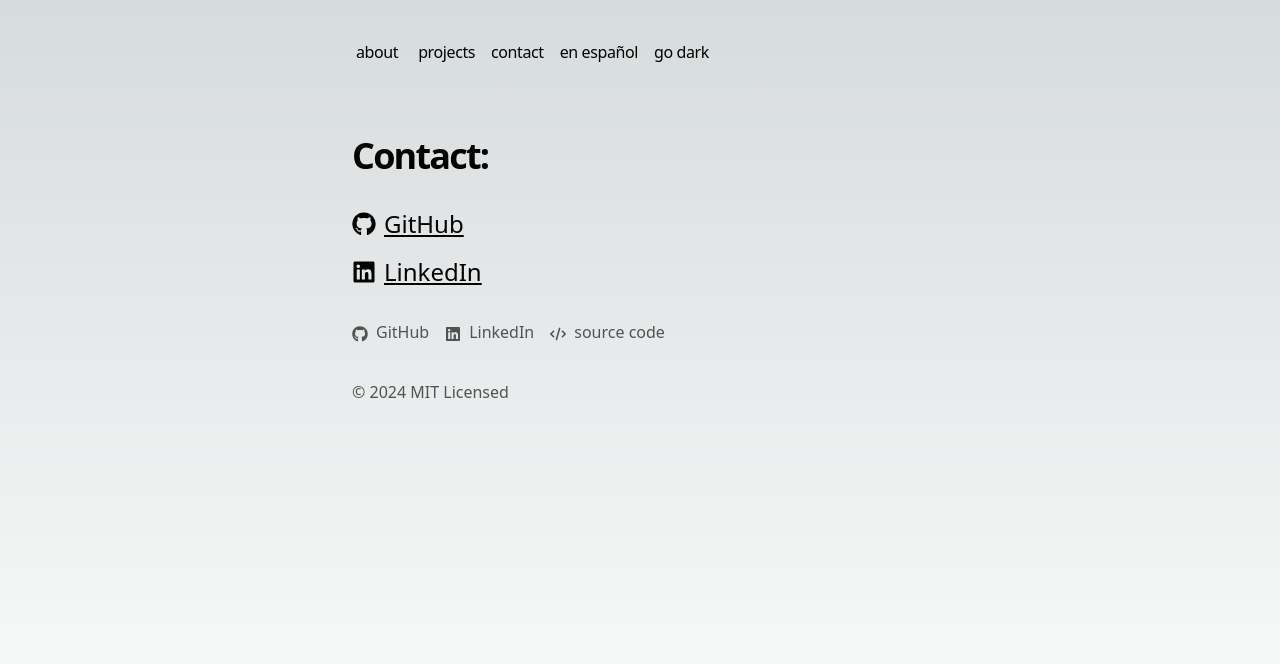
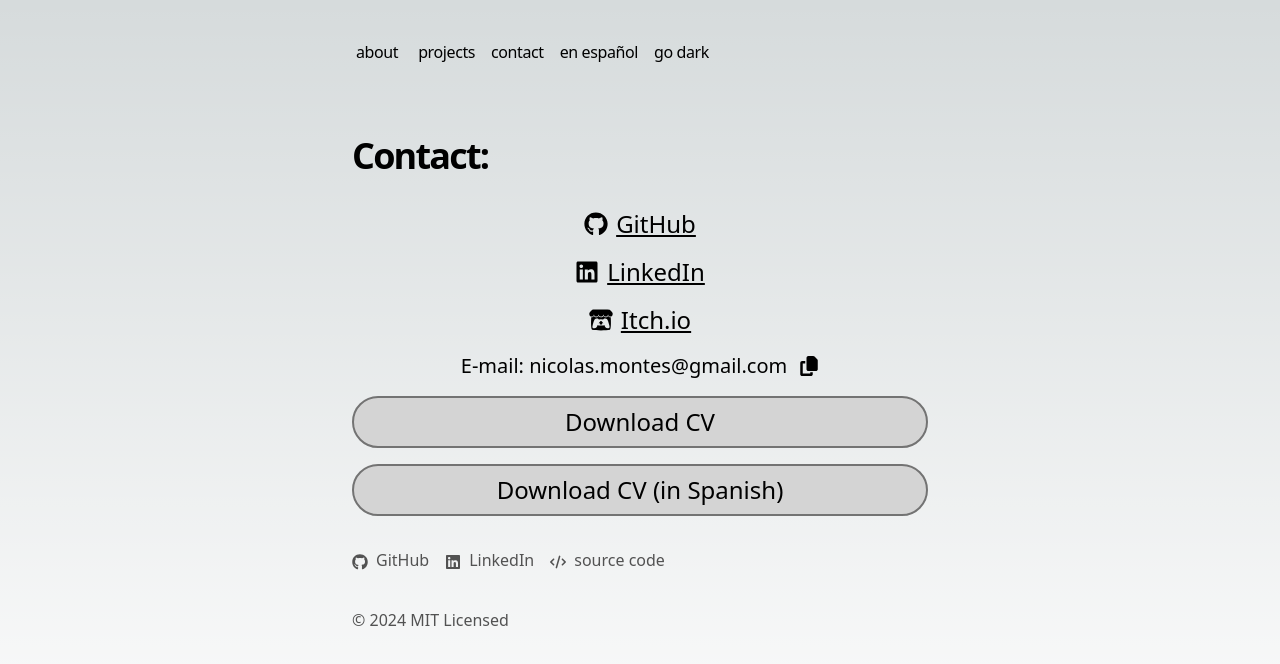
Before and after one commit to Nickneim/portfolio, a Next.js app: page /en/contact in a window 1280 px wide. Shown: the top 664 px of the page. Built offline with nearby package versions, Linux system fonts and the light colour scheme.

Commit message:
Contact page

```diff
--- a/messages/en.json
+++ b/messages/en.json
@@ -8,7 +8,10 @@
         "about": "These are some of my projects:"
     },
     "Contact": {
-        "title": "Contact"
+        "title": "Contact",
+        "cv-spanish": "Download CV (in Spanish)",
+        "cv-english": "Download CV",
+        "copy-email": "copy to clipboard"
     },
     "LocaleSwitcher": {
         "locale": "{locale, select, es {Spanish} en {English} other {Unknown}}",
--- a/messages/es.json
+++ b/messages/es.json
@@ -8,7 +8,10 @@
         "about": "Estos son algunos de mis projectos:"
     },
     "Contact": {
-        "title": "Contacto"
+        "title": "Contacto",
+        "cv-spanish": "Descargar CV",
+        "cv-english": "Descargar CV (en inglés)",
+        "copy-email": "copiar a portapapeles"
     },
     "LocaleSwitcher": {
         "locale": "{locale, select, es {Español} en {Inglés} other {Desconocido}}",
--- a/src/app/[locale]/contact/page.tsx
+++ b/src/app/[locale]/contact/page.tsx
@@ -1,8 +1,11 @@
-import { GITHUB_PAGE, LINKEDIN_PAGE, locales } from '@/config';
+import CopyButton from '@/app/components/CopyButton';
+import { GITHUB_PAGE, ITCHIO_PAGE, LINKEDIN_PAGE, locales } from '@/config';
 import { useTranslations } from 'next-intl';
 import { unstable_setRequestLocale } from 'next-intl/server';
 import { IconContext } from 'react-icons';
-import { FaGithub, FaLinkedin } from 'react-icons/fa6';
+import { FaCopy, FaGithub, FaGoogle, FaItchIo, FaLinkedin } from 'react-icons/fa6';
+import { MdWork } from 'react-icons/md';
+import { SiGmail } from 'react-icons/si';
 
 export async function generateStaticParams() {
   return locales.map((locale) => ({ locale }))
@@ -16,10 +19,17 @@ const links = [
   },
   {
     name: "LinkedIn",
-    icon: <FaLinkedin/>,
+    icon: <FaLinkedin />,
     href: LINKEDIN_PAGE
+  },
+  {
+    name: "Itch.io",
+    icon: <FaItchIo />,
+    href: ITCHIO_PAGE
   }
 ]
+
+const GMAIL_ACCOUNT = "nicolas.montes@gmail.com"
 
 
 export default function Page({
@@ -30,8 +40,11 @@ export default function Page({
   unstable_setRequestLocale(locale)
 
   const t = useTranslations("Contact")
+
+  const otherLocale = locale === 'en' ? 'es' : 'en';
+
   return (
-    <section className="max-w-xl">
+    <section>
       <h1 className="font-semibold text-4xl mb-8 tracking-tighter">
         {t('title')}:
       </h1>
@@ -39,16 +52,50 @@ export default function Page({
         {links.map(({name, icon, href}) => (
           <li key={name}>
             <a
-              className="flex items-center text-2xl hover:text-neutral-600 dark:hover:text-neutral-400"
+              className="flex justify-center items-center text-2xl hover:text-neutral-600 dark:hover:text-neutral-400"
               rel="noopener noreferrer"
               target="_blank"
               href={href}
             >
               {icon}
-              <p className="ml-2 underline">{name}</p>
+              <p className=" ml-2 underline">{name}</p>
             </a>
           </li>
         ))}
+        <li>
+          <div
+            className="flex justify-center items-center text-xl"
+          >
+            E-mail: {' '}
+            {GMAIL_ACCOUNT}
+            {' '}
+            <CopyButton text={GMAIL_ACCOUNT} tooltip={t('copy-email')} />
+          </div>
+        </li>
+        <li>
+          <a
+            className="flex justify-center items-center text-2xl px-4 py-2 bg-neutral-300 hover:bg-neutral-200 dark:bg-neutral-700 dark:hover:bg-neutral-800 rounded-full border-2 border-neutral-500"
+            rel="noopener noreferrer"
+            target="_blank"
+            href={`/cv/${locale}/Montes Nicolás - CV.pdf`}
+          >
+            {/* <MdWork /> */}
+            {locale === 'en' ?
+              t('cv-english') : t('cv-spanish') }
+          </a>
+        </li>
+        <li>
+          <a
+            className="flex justify-center items-center text-2xl px-4 py-2 bg-neutral-300 hover:bg-neutral-200 dark:bg-neutral-700 dark:hover:bg-neutral-800 rounded-full border-2 border-neutral-500"
+            rel="noopener noreferrer"
+            target="_blank"
+            href={`/cv/${otherLocale}/Montes Nicolás - CV.pdf`}
+          >
+            {/* <MdWork /> */}
+            {locale === 'en' ?
+              t('cv-spanish') : t('cv-english') }
+          </a>
+        </li>
       </ul>
     </section>
   )
--- /dev/null
+++ b/src/app/components/CopyButton.tsx
@@ -0,0 +1,14 @@
+"use client";
+import React from 'react'
+import { FaCopy } from 'react-icons/fa6'
+
+const CopyButton = ({text, tooltip } : {text: string, tooltip: string }) => {
+  return (
+    <button className="group ml-3" onClick={() => navigator.clipboard.writeText(text)}>
+      <FaCopy className="hover:text-neutral-600 dark:hover:text-neutral-400"/>
+      <span className="invisible text-sm absolute z-1 group-hover:visible text-center px-1 border border-black rounded-md bg-neutral-300 dark:bg-neutral-600">{tooltip}</span>
+    </button>
+  )
+}
+
+export default CopyButton
--- a/src/config.ts
+++ b/src/config.ts
@@ -3,3 +3,4 @@ export const locales = ['es', 'en'] as const;
 export const GITHUB_PAGE = "https://github.com/nickneim"
 export const LINKEDIN_PAGE = "https://www.linkedin.com/in/montes-nicol%C3%A1s/"
 export const SOURCECODE_PAGE = "https://github.com/nickneim/portfolio"
+export const ITCHIO_PAGE = "https://coolnico.itch.io/"
```
Also changed, not shown: 2 other files (tests, documents, lock files or other folders).
